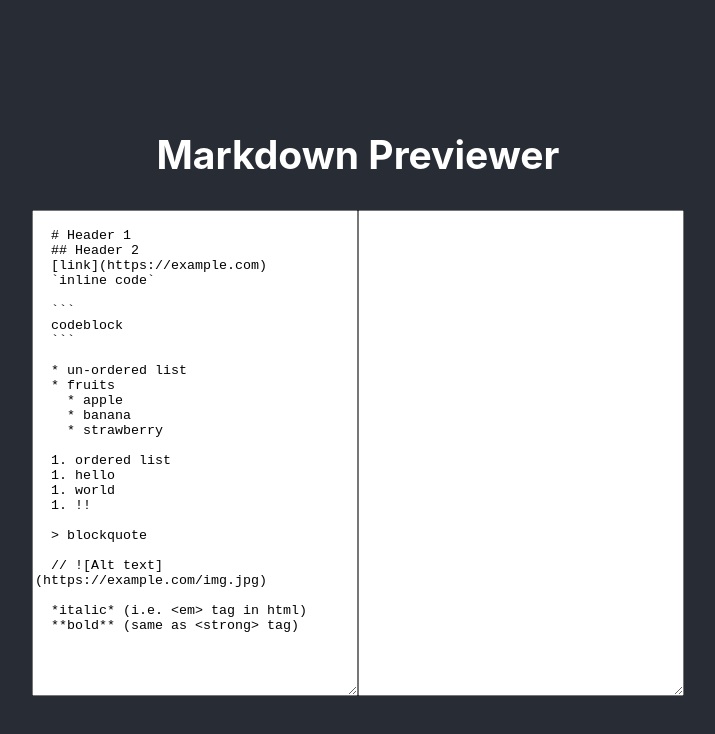
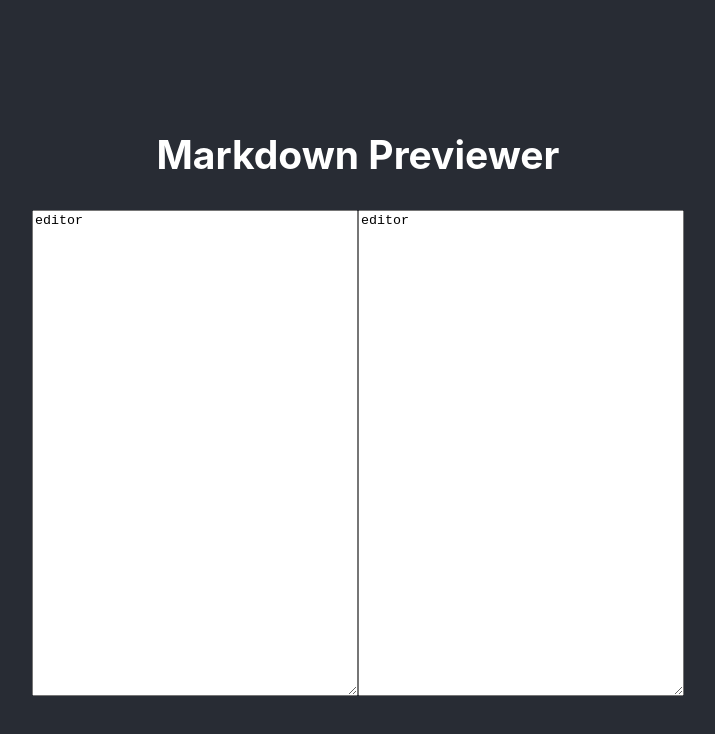
Before and after one commit to tsukashu/Markdown-Previewer, a React (Vite) app: page / in a window 1280 px wide. Shown: the top 734 px of the page, without its empty margins (282-997 px from the left). Built offline with nearby package versions, Linux system fonts and the light colour scheme.

Commit message:
update controlled component renderd in main App

```diff
--- /dev/null
+++ b/src/AppUseClass.jsx
@@ -0,0 +1,71 @@
+import './App.css';
+import React, { Component } from 'react';
+
+class AppUseClass extends Component {
+  constructor(props) {
+    super(props);
+
+    this.state = {
+      text: 'editor',
+    };
+  }
+
+  handleCHange = (event) => {
+    this.setState({ text: event.target.value });
+  };
+
+  render() {
+    return (
+      <div className='App App-header'>
+        <h2>Markdown Previewer</h2>
+        <div className='App-contents'>
+          <div>
+            <textarea
+              name=''
+              id='editor'
+              value={this.state.text}
+              onChange={this.handleCHange}
+            ></textarea>
+          </div>
+          <textarea
+            name=''
+            id='preview'
+            value={this.state.text}
+            readOnly
+          ></textarea>
+        </div>
+      </div>
+    );
+  }
+}
+
+export default AppUseClass;
+
+const text = `
+  # Header 1
+  ## Header 2
+  [link](https://example.com)
+  \`inline code\`
+
+  \`\`\`
+  codeblock
+  \`\`\`
+
+  * un-ordered list
+  * fruits
+    * apple
+    * banana
+    * strawberry
+
+  1. ordered list
+  1. hello
+  1. world
+  1. !!
+
+  > blockquote
+
+  // ![Alt text](https://example.com/img.jpg)
+
+  *italic* (i.e. <em> tag in html)
+  **bold** (same as <strong> tag)
+  `;
--- a/src/main.jsx
+++ b/src/main.jsx
@@ -1,10 +1,12 @@
 import React from 'react'
 import ReactDOM from 'react-dom/client'
 import App from './App'
+import AppUseClass from './AppUseClass';
 import './index.css'
 
 ReactDOM.createRoot(document.getElementById('root')).render(
   <React.StrictMode>
-    <App />
+    {/* <App /> */}
+    <AppUseClass />
   </React.StrictMode>
-)
+);
```
